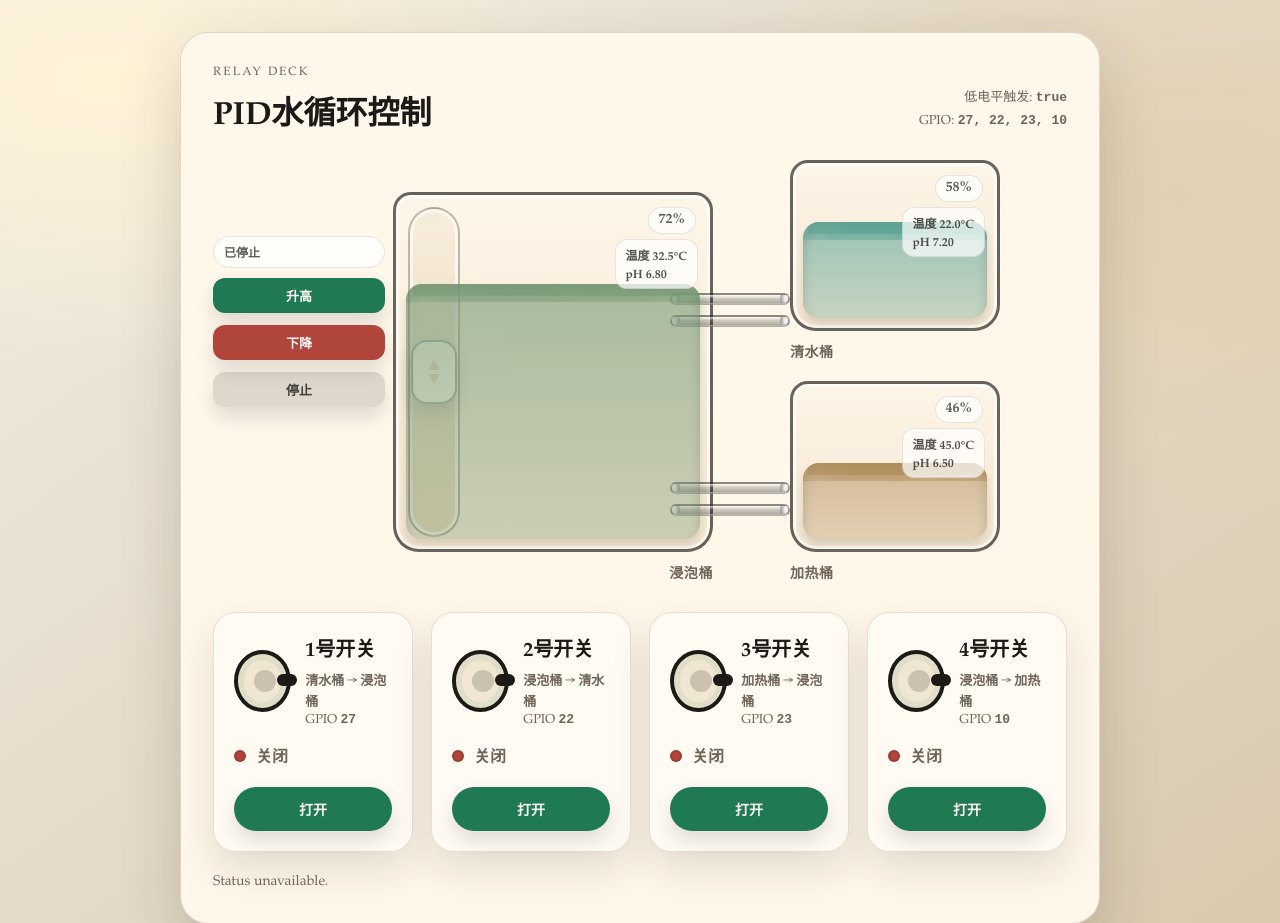
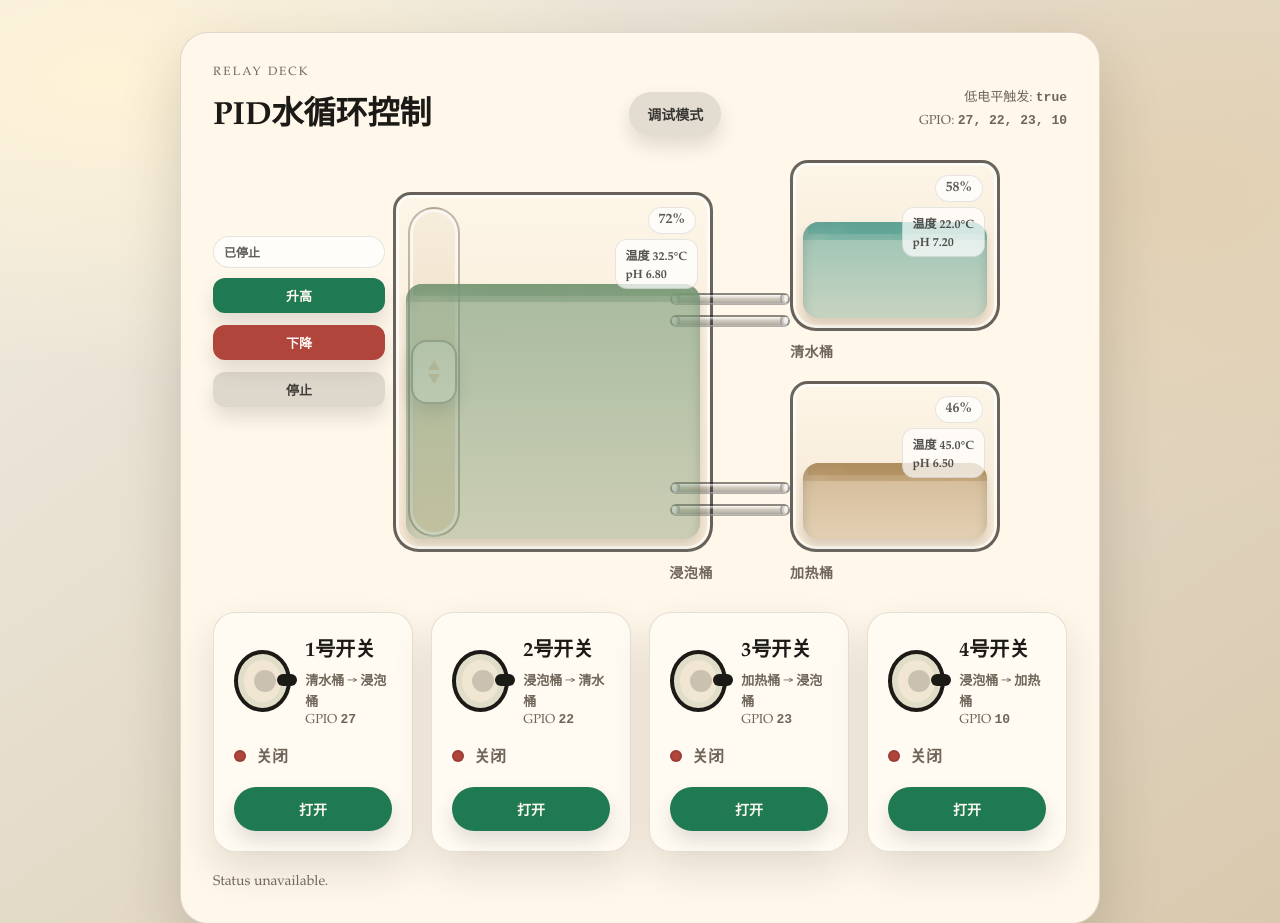
Before and after one commit to MickeyElders/pi-control-program, a FastAPI app: page / in a window 1280 px wide. Shown: the top 923 px of the page. Run offline with FastAPI, Linux system fonts and the light colour scheme; data that the repository does not hold is empty.

Commit message:
调试模式按钮

```diff
--- a/static/style.css
+++ b/static/style.css
@@ -401,6 +401,26 @@ body {
   margin-bottom: 24px;
 }
 
+.header-actions {
+  display: flex;
+  align-items: center;
+}
+
+.debug-toggle {
+  background: rgba(27, 26, 23, 0.12);
+  color: rgba(27, 26, 23, 0.85);
+  border: 1px solid rgba(27, 26, 23, 0.2);
+  padding: 8px 14px;
+  border-radius: 999px;
+  font-size: 13px;
+  box-shadow: none;
+}
+
+.debug-toggle.active {
+  background: var(--accent);
+  color: #fff7ea;
+}
+
 .eyebrow {
   text-transform: uppercase;
   letter-spacing: 0.18em;
@@ -727,6 +747,10 @@ h2 {
     align-items: flex-start;
   }
 
+  .header-actions {
+    width: 100%;
+  }
+
   .meta {
     text-align: left;
   }
--- a/templates/index.html
+++ b/templates/index.html
@@ -14,6 +14,9 @@
           <div>
             <p class="eyebrow">Relay Deck</p>
             <h1>PID水循环控制</h1>
+          </div>
+          <div class="header-actions">
+            <button class="btn debug-toggle" id="debug-toggle" type="button">调试模式</button>
           </div>
           <div class="meta">
             <div class="meta-row">
@@ -150,6 +153,7 @@
       const liftUp = document.getElementById("lift-up");
       const liftDown = document.getElementById("lift-down");
       const liftStop = document.getElementById("lift-stop");
+      const debugToggle = document.getElementById("debug-toggle");
 
       function setPipeFlow(index, on) {
         const pipe = pipes.get(String(index));
@@ -245,6 +249,11 @@
       liftStop.addEventListener("click", () => setLiftState("stop"));
       setLiftState("stop");
 
+      debugToggle.addEventListener("click", () => {
+        document.body.classList.toggle("debug");
+        debugToggle.classList.toggle("active");
+      });
+
       refreshStatus();
       setInterval(refreshStatus, 1000);
     </script>
```
